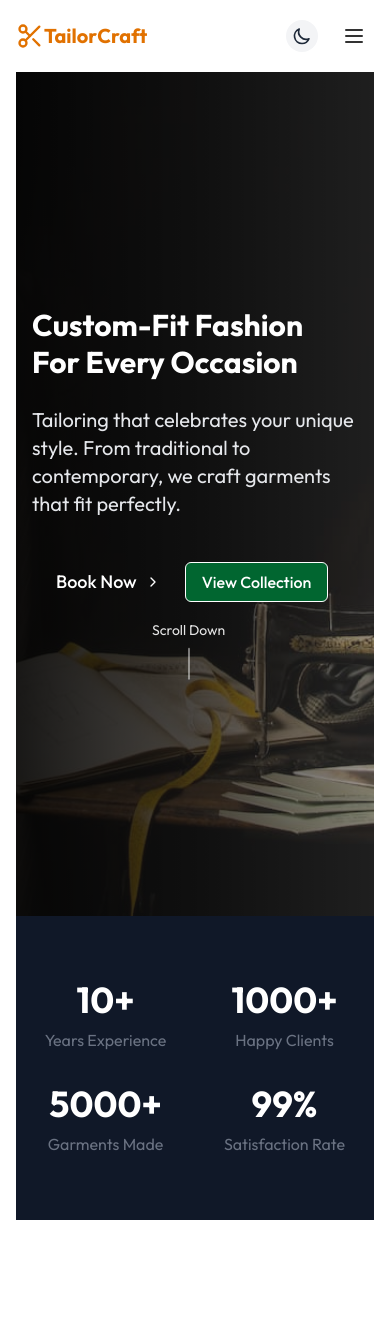
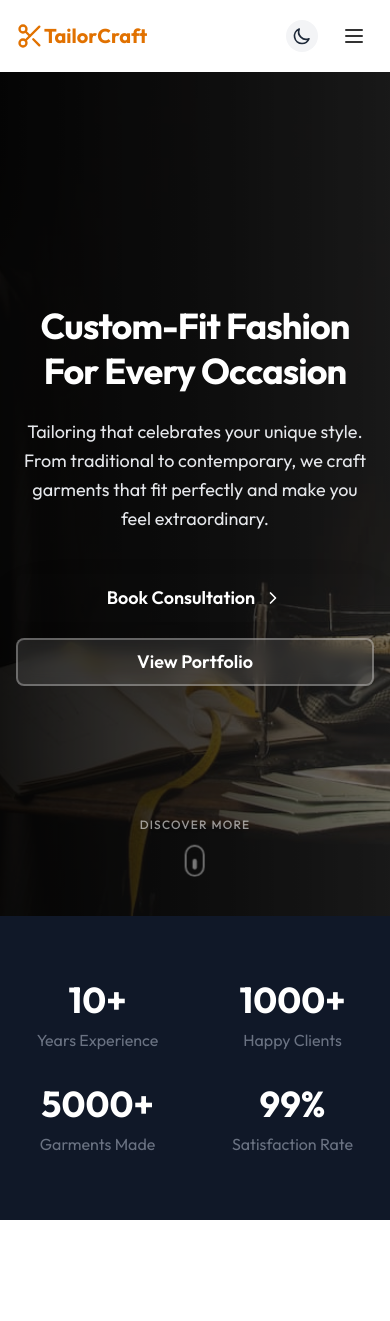
Before and after one commit to Chinweike99/tailor_craft, a Next.js app: page / in a window 390 px wide. Shown: the top 1321 px of the page. Built offline with nearby package versions, Linux system fonts and the light colour scheme.

Commit message:
Feat/integrating backend (#38)
* updated responsiveness

* fix: bg image width

```diff
--- a/src/app/page.tsx
+++ b/src/app/page.tsx
@@ -113,86 +113,152 @@ export default function HomePage(){
 
 
   return(
-<main className=" container mx-auto px-4">
+
+<main className=" mx-auto">
       {/* Hero Section */}
       <div className="">
-      <section className="relative min-h-screen flex items-center justify-center overflow-hidden w-full">
-        {/* Background Image */}
-        <div className="absolute inset-0 z-0">
+
+        <section className="relative min-h-screen w-full flex items-center justify-center overflow-hidden">
+
+  <div className="absolute inset-0 w-screen left-1/2 transform -translate-x-1/2 z-0">
     <Image
       src="/assets/images/hero.jpg"
       alt="Master tailor at work"
       fill
       priority
       className="object-cover opacity-80"
+      sizes="100vw"
     />
     <div className="absolute inset-0 bg-gradient-to-r from-black/90 via-black/70 to-black/40" />
   </div>
 
-        {/* Hero Content */}
   <motion.div
-          className="container mx-auto px-4 relative z-10 text-white"
+    className="container mx-auto px-4 sm:px-6 lg:px-8 relative z-10 text-white max-w-7xl"
     initial="hidden"
     animate={isLoaded ? "visible" : "hidden"}
     variants={containerVariants}
   >
+    <div className="text-center ">
       <motion.h1
-            className="text-3xl md:text-6xl lg:text-7xl font-bold leading-tight"
+        className="text-4xl sm:text-5xl md:text-6xl lg:text-7xl xl:text-8xl font-bold leading-tight tracking-tight"
         variants={itemVariants}
       >
-            Custom-Fit Fashion<br />
-            <span className="text-primary">For Every Occasion</span>
+        <span className="block">Custom-Fit Fashion</span>
+        <span className="block text-primary bg-gradient-to-r from-primary to-primary/80 bg-clip-text">
+          For Every Occasion
+        </span>
       </motion.h1>
 
       <motion.p
-            className="mt-6 text-xl md:text-2xl max-w-2xl text-gray-200"
+        className="mt-6 sm:mt-8 text-lg sm:text-xl md:text-2xl lg:text-3xl max-w-3xl mx-auto text-gray-200 leading-relaxed"
         variants={itemVariants}
       >
-            Tailoring that celebrates your unique style. From traditional to contemporary, we craft garments that fit perfectly.
+        Tailoring that celebrates your unique style. From traditional to contemporary,
+        we craft garments that fit perfectly and make you feel extraordinary.
       </motion.p>
 
       <motion.div
-            className="mt-10 flex flex-wrap gap-4"
+        className="mt-10 sm:mt-12 flex flex-col sm:flex-row gap-4 sm:gap-6 items-center justify-center "
         variants={itemVariants}
       >
-            <div>
-            <Link href="/booking">
+        <Link href="/booking" className="w-full sm:w-auto">
           <Button
             size="lg"
-                rightIcon={<ChevronRight size={16} />}
+            className="w-full sm:w-auto px-8 py-4 text-lg font-semibold shadow-2xl hover:shadow-primary/25 transform hover:scale-105 transition-all duration-300"
+            rightIcon={<ChevronRight size={20} />}
           >
-                Book Now
+            Book Consultation
           </Button>
-
         </Link>
 
-            <Link  href="/portfolio">
+        <Link href="/portfolio" className="w-full sm:w-auto">
           <Button
             variant="outline"
+            size="lg"
+            className="w-full sm:w-auto px-8 py-4 text-lg font-semibold border-2 border-white/30 backdrop-blur-sm bg-white/10 hover:border-white/50 transform hover:scale-105 transition-all duration-300"
           >
-              View Collection
+            View Portfolio
           </Button>
         </Link>
-            </div>
-
-            <motion.div
-          className=" ml-30"
-          initial={{ opacity: 0, y: -20 }}
-          animate={{ opacity: 1, y: 0 }}
-          transition={{ delay: 3, duration: 3, repeat: Infinity, repeatType: "reverse" }}
-        >
-          <div className="flex flex-col items-center">
-            <span className="text-white text-sm mb-2">Scroll Down</span>
-            <div className="w-0.5 h-8 bg-white/50 rounded-full" />
+      </motion.div>
     </div>
   </motion.div>
 
-          </motion.div>
+
+  <motion.div
+  className="absolute left-1/2 transform -translate-x-1/2 z-20
+    bottom-6 sm:bottom-8 md:bottom-12 lg:bottom-16
+    px-4" // Added padding for very small screens
+  initial={{ opacity: 0, y: 30 }}
+  animate={{ opacity: 1, y: 0 }}
+  transition={{ delay: 2.5, duration: 1.2, ease: "easeOut" }}
+>
+  <motion.button
+    className="flex flex-col items-center cursor-pointer group focus:outline-none focus:ring-2 focus:ring-white/50 rounded-lg p-2"
+    animate={{ y: [0, -8, 0] }}
+    transition={{
+      duration: 3,
+      repeat: Infinity,
+      ease: "easeInOut",
+      repeatDelay: 1
+    }}
+    whileHover={{ scale: 1.05 }}
+    whileTap={{ scale: 0.95 }}
+    onClick={() => {
+      const nextSection = document.querySelector('[data-section="stats"]') ||
+                         document.querySelector('section:nth-of-type(2)');
+      nextSection?.scrollIntoView({ behavior: 'smooth' });
+    }}
+  >
+    {/* Text Label */}
+    <motion.span
+      className="text-white/80 font-medium mb-3 group-hover:text-white transition-all duration-300
+        text-xs sm:text-sm lg:text-base
+        tracking-widest uppercase
+        drop-shadow-sm"
+      initial={{ opacity: 0.7 }}
+      whileHover={{ opacity: 1 }}
+    >
+      Discover More
+    </motion.span>
+
+    {/* Enhanced Mouse Indicator */}
+    <div className="relative ">
+      <div className="border-2 border-white/40 rounded-full flex justify-center group-hover:border-white/70 transition-all duration-500
+        w-5 h-8 sm:w-6 sm:h-10 md:w-7 md:h-12
+        backdrop-blur-sm
+        group-hover:shadow-lg group-hover:shadow-white/20">
+
+        <motion.div
+          className="bg-white/60 rounded-full group-hover:bg-white transition-all duration-300
+            w-1 h-2.5 mt-2 sm:h-3 sm:mt-2.5 md:h-4 md:mt-3"
+          animate={{
+            y: [0, 12, 0],
+            opacity: [0.6, 1, 0.6],
+            scale: [1, 1.2, 1]
+          }}
+          transition={{
+            duration: 2.5,
+            repeat: Infinity,
+            ease: "easeInOut",
+            repeatDelay: 0.8
+          }}
+        />
+      </div>
+
+      {/* Subtle glow effect */}
+      <div className="absolute inset-0 rounded-full bg-white/10 opacity-0 group-hover:opacity-100 transition-opacity duration-500 blur-sm" />
+    </div>
+  </motion.button>
 </motion.div>
 
-        {/* Scroll indicator */}
+  <div className="absolute top-20 right-10 w-32 h-32 border border-white/10 rounded-full hidden lg:block" />
+  <div className="absolute bottom-20 left-10 w-24 h-24 border border-white/10 rounded-full hidden lg:block" />
 
+  <div className="absolute inset-0 bg-black/20 z-5" />
         </section>
+
+
 
       {/* Stats Section */}
       <motion.section
```
Also changed, not shown: src/app/layout.tsx (+0 -35 lines), src/components/layout/MainLayout.tsx (+0 -71 lines). Lines whose indentation alone changed are shown as unchanged.
